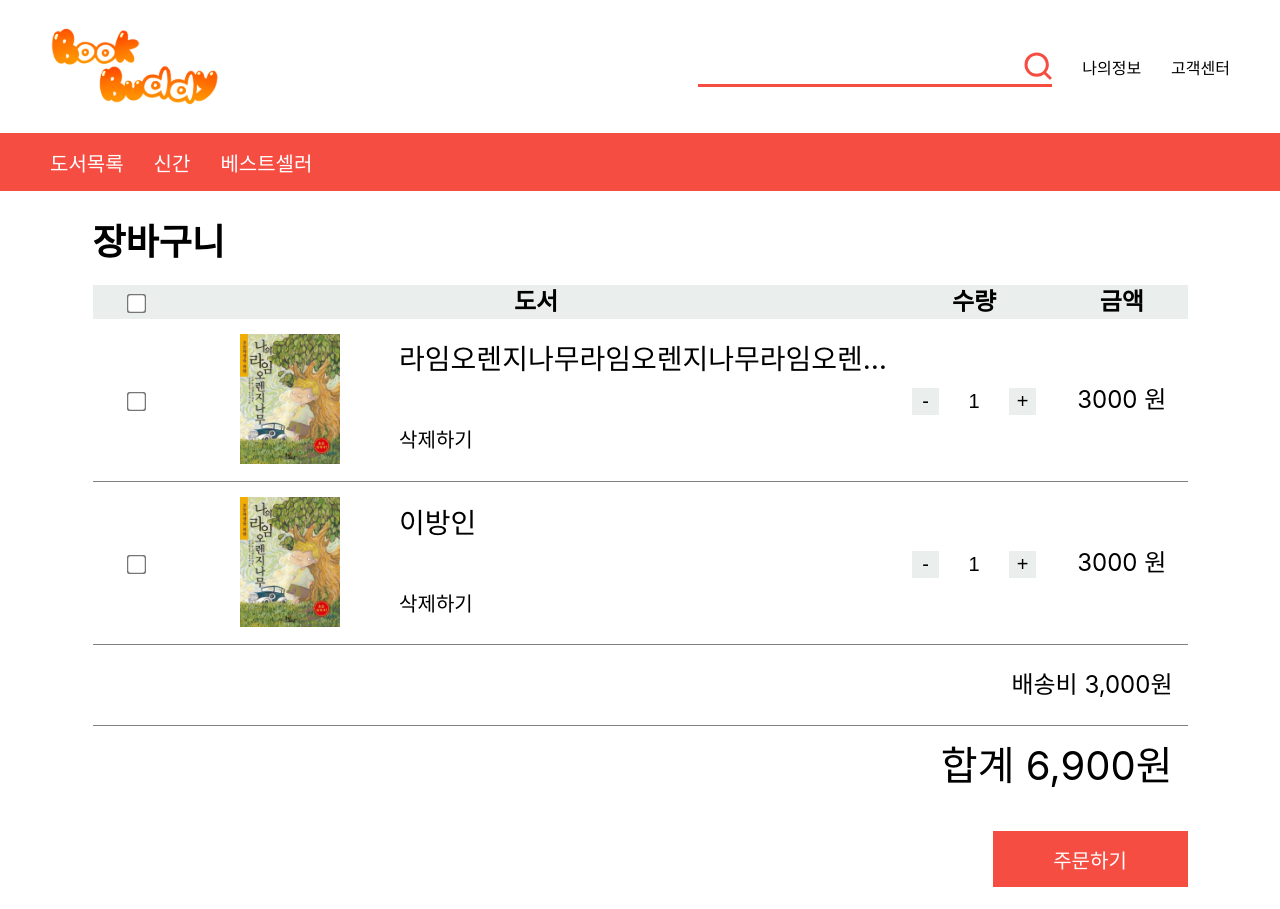
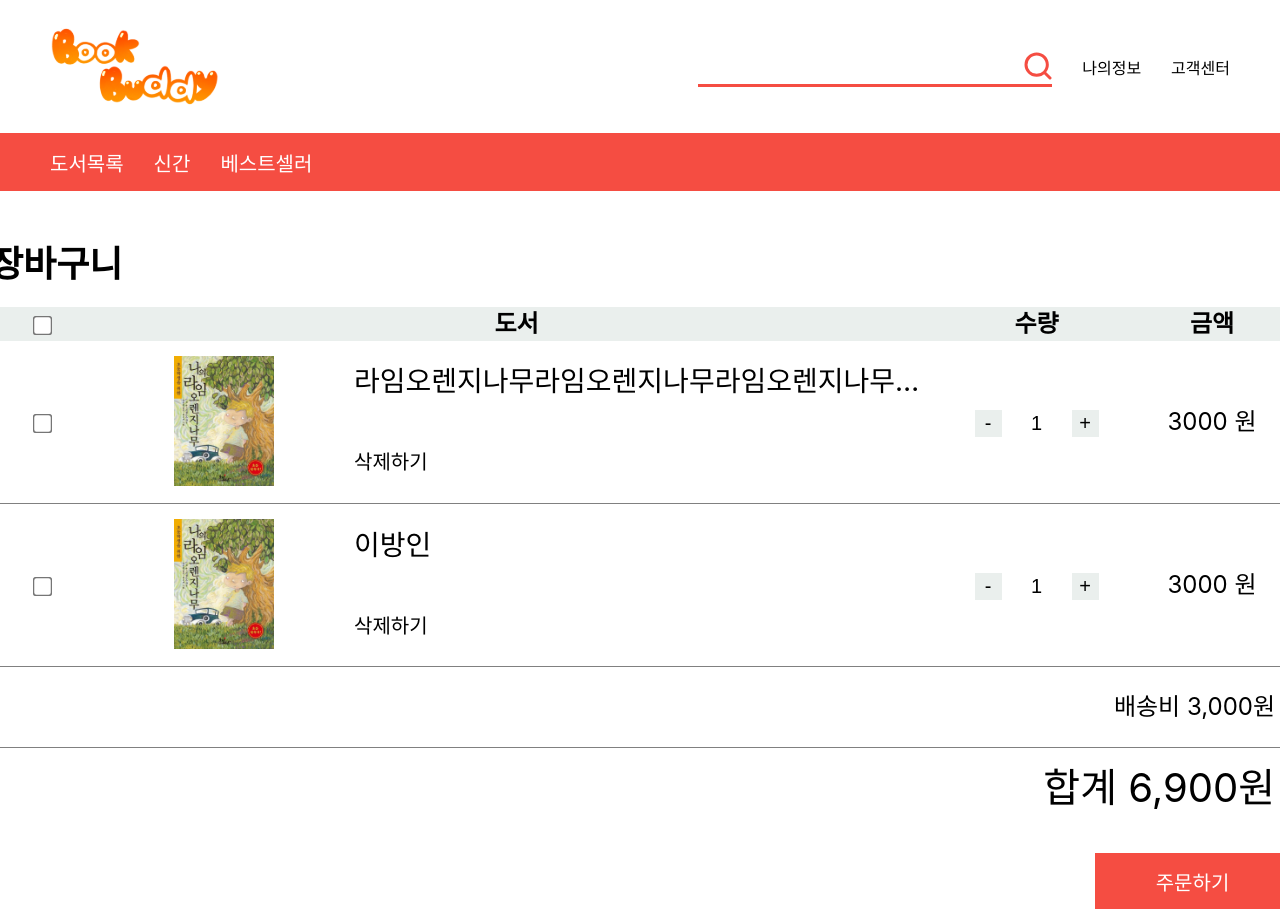
Before and after one commit to HyeranJo/bookbuddy, a React (Create React App) app in the folder client/: page /order in a window 1280 px wide. Before the commit the page ends 887 px from the top, so only its background shows below. Built offline with nearby package versions, Linux system fonts and the light colour scheme.

Commit message:
Fix: 회의 변경된 디자인 수정

```diff
--- a/client/src/components/category/CartTable.style.ts
+++ b/client/src/components/category/CartTable.style.ts
@@ -7,7 +7,8 @@ export const Styled_CartTable = {
     display: inline-block;
   `,
   Table: styled.table`
-    width: 1095px;
+    /* width: 1095px; */
+    width: 1300px;
     font-size: var(--order-font-size);
     text-align: center;
     line-height: 34px;
--- a/client/src/components/nav/Nav.style.ts
+++ b/client/src/components/nav/Nav.style.ts
@@ -9,18 +9,22 @@ export const Styled_Nav = {
     z-index: 99;
   `,
   Div: styled.div`
-    width: 1512px;
+    /* width: 1512px; */
+    width: 100%;
     height: 58px;
     background-color: var(--primary-background-color);
 
     display: flex;
     align-items: center;
-    padding-left: 50px;
-    padding-right: 50px;
   `,
   SpanDiv: styled.div`
     display: flex;
     gap: 30px;
+    max-width: 1512px;
+    margin: 0 auto;
+    width: 100%;
+    padding-left: 50px;
+    padding-right: 50px;
   `,
   Span: styled.span`
     font-size: var(--basic-font-size);
--- a/client/src/components/sidebar/BookSidebar.style.ts
+++ b/client/src/components/sidebar/BookSidebar.style.ts
@@ -17,7 +17,7 @@ export const Styled_Sidebar = {
     font-size: var(--basic-font-size);
     text-align: center;
     gap: 13px;
-    padding-top: 22px;
+    padding-top: 44px;
     cursor: pointer;
   `,
 };
--- a/client/src/pages/list/List.style.ts
+++ b/client/src/pages/list/List.style.ts
@@ -13,7 +13,7 @@ export const Styled_List = {
     margin-left: 200px;
     padding-left: 53.5px;
     padding-right: 53.5px;
-    padding-top: 22px;
+    padding-top: 44px;
   `,
   Title: styled.div`
     display: flex;
--- a/client/src/pages/order/Order.style.ts
+++ b/client/src/pages/order/Order.style.ts
@@ -10,7 +10,7 @@ export const Styled_Order = {
     display: flex;
     flex-flow: column;
     justify-content: center;
-    padding-top: 22px;
+    padding-top: 44px;
   `,
   Submit: styled.div`
     display: flex;
```
